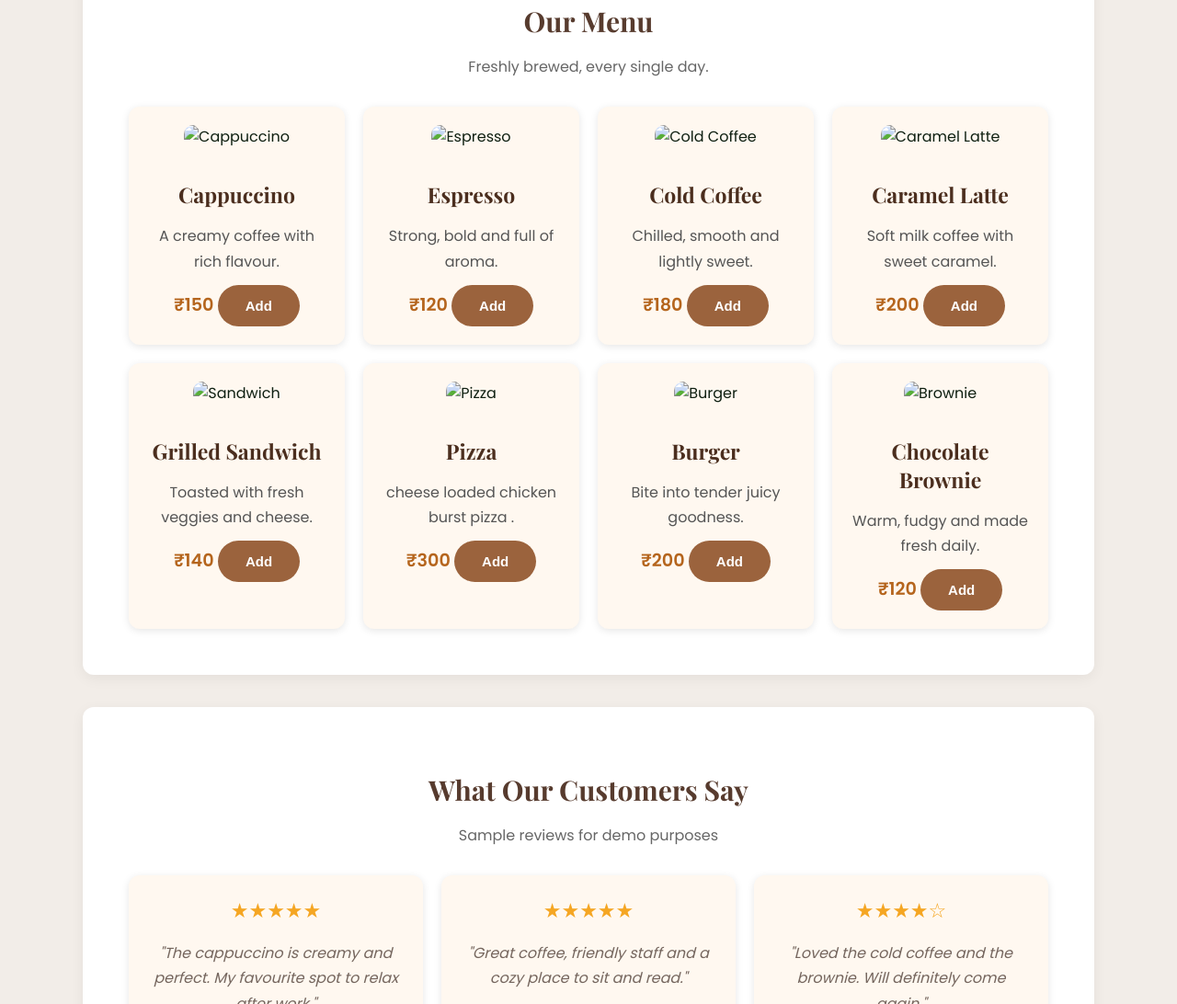
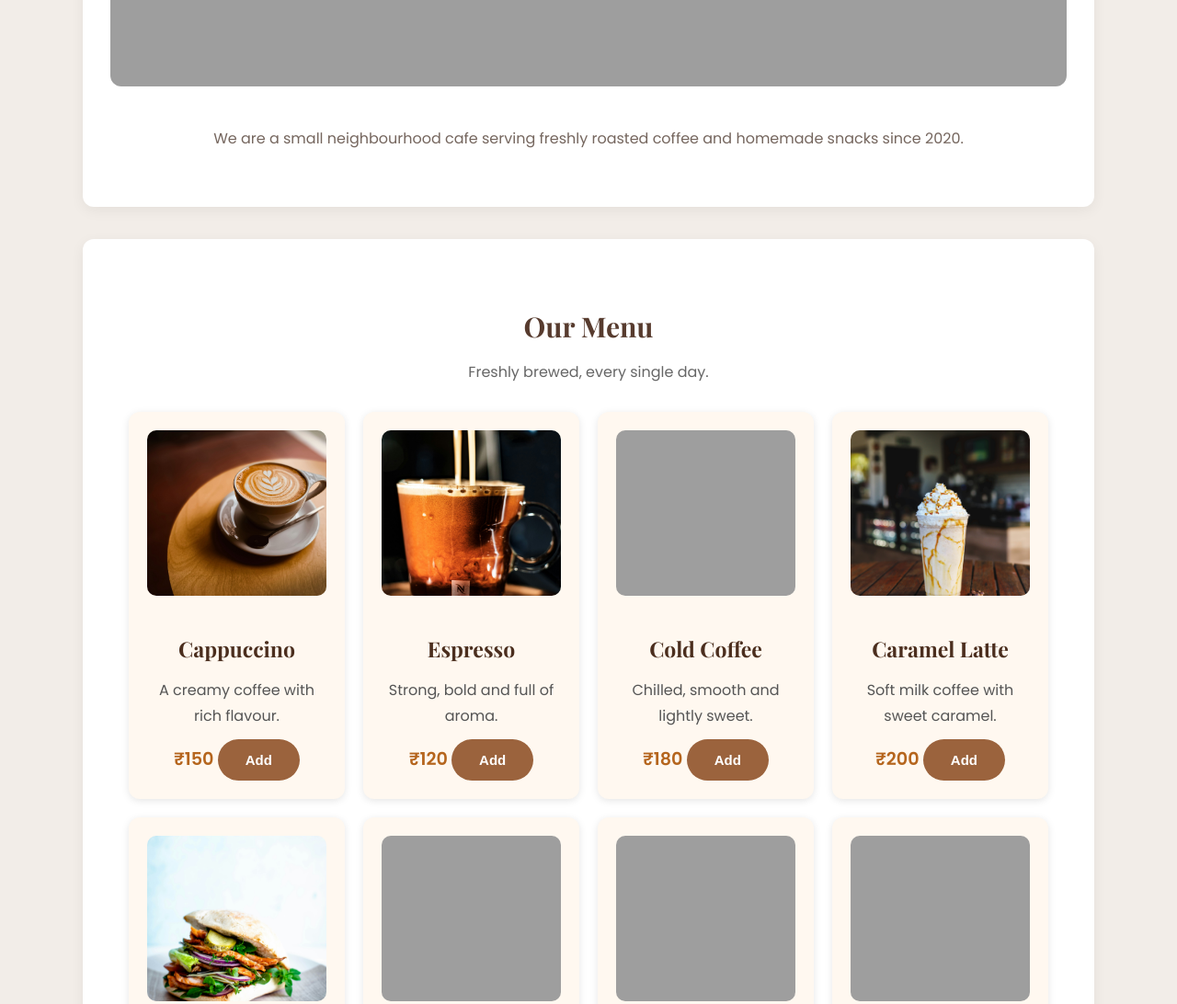
Before and after one commit to pinkibubai3014-sys/my-first-website, a plain HTML site: page index.html in a window 1280 px wide. Shown: the part 1193-2285 px from the top of the page at 92% size. Drawn offline with nearby package versions, Linux system fonts and the light colour scheme; the site is published under a folder, as on GitHub Pages, so addresses that start at the root find nothing.

Commit message:
Update index.html

```diff
--- a/index.html
+++ b/index.html
@@ -37,7 +37,7 @@
 
 <section id="about">
     <h2>About Us</h2>
-    <img src="/coffee shop.jpg" class="shop-banner" alt="Our coffee shop">
+    <img src="./coffee shop.jpg" class="shop-banner" alt="Our coffee shop">
     <p>We are a small neighbourhood cafe serving freshly roasted coffee
        and homemade snacks since 2020.</p>
 </section>
@@ -48,28 +48,28 @@
 
     <div class="menu-grid">
         <div class="menu-card">
-            <img src="/cappuccino.jpg" alt="Cappuccino">
+            <img src="./cappuccino.jpg" alt="Cappuccino">
             <h3>Cappuccino</h3>
             <p>A creamy coffee with rich flavour.</p>
             <span class="price">₹150</span>
              <button class="add-btn" data-name="Cappuccino" data-price="150">Add</button>
         </div>
         <div class="menu-card">
-            <img src="/espresso.jpg" alt="Espresso">
+            <img src="./Espresso.jpg" alt="Espresso">
             <h3>Espresso</h3>
             <p>Strong, bold and full of aroma.</p>
             <span class="price">₹120</span>
             <button class="add-btn" data-name="Espresso" data-price="120">Add</button>
         </div>
         <div class="menu-card">
-            <img src="/coldcoffee.jpg" alt="Cold Coffee">
+            <img src="./coldcoffee.jpg" alt="Cold Coffee">
             <h3>Cold Coffee</h3>
             <p>Chilled, smooth and lightly sweet.</p>
             <span class="price">₹180</span>
              <button class="add-btn" data-name="Cold Coffee" data-price="180">Add</button>
         </div>
         <div class="menu-card">
-            <img src="/Caramel Latte.jpg" alt="Caramel Latte">
+            <img src="./Caramel Latte.jpg" alt="Caramel Latte">
             <h3>Caramel Latte</h3>
             <p>Soft milk coffee with sweet caramel.</p>
             <span class="price">₹200</span>
@@ -77,7 +77,7 @@
         </div>
 
         <div class="menu-card">
-    <img src="/sandwich.jpg" alt="Sandwich">
+    <img src="./sandwich.jpg" alt="Sandwich">
     <h3>Grilled Sandwich</h3>
     <p>Toasted with fresh veggies and cheese.</p>
     <span class="price">₹140</span>
@@ -85,7 +85,7 @@
 </div>
 
  <div class="menu-card">
-            <img src="/Pizza.jpg" alt="Pizza">
+            <img src="./Pizza.jpg" alt="Pizza">
             <h3>Pizza</h3>
             <p>cheese loaded chicken burst pizza .</p>
             <span class="price">₹300</span>
@@ -93,7 +93,7 @@
         </div>
 
          <div class="menu-card">
-            <img src="/Burger.jpg" alt="Burger">
+            <img src="./Burger.jpg" alt="Burger">
             <h3>Burger</h3>
             <p>Bite into tender juicy goodness.</p>
             <span class="price">₹200</span>
@@ -101,7 +101,7 @@
         </div>
 
 <div class="menu-card">
-    <img src="/Brownie.jpg" alt="Brownie">
+    <img src="./Brownie.jpg" alt="Brownie">
     <h3>Chocolate Brownie</h3>
     <p>Warm, fudgy and made fresh daily.</p>
     <span class="price">₹120</span>
```
